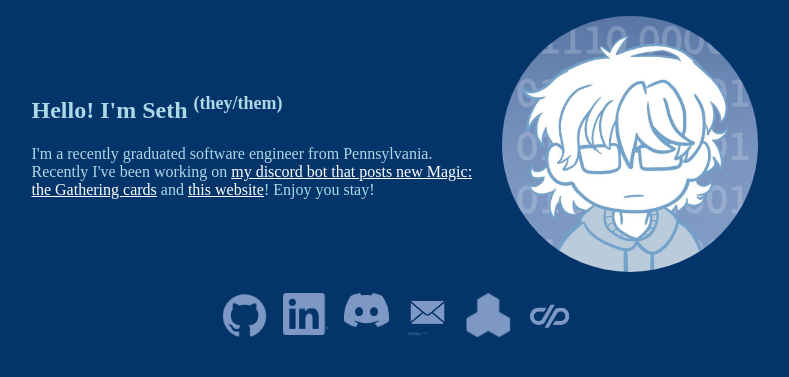
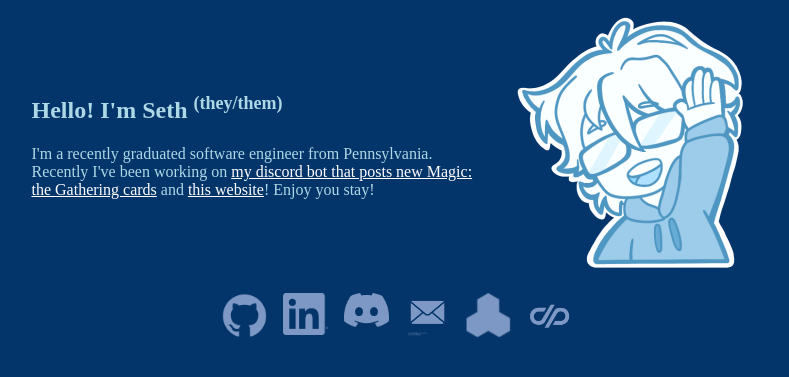
Before and after one commit to SethColeman50/website, a Flask app: page / in a window 1280 px wide. Shown: the part 102-479 px from the top of the page, without its empty margins (243-1032 px from the left). Run offline with Flask 3, Linux system fonts and the light colour scheme.

Commit message:
change image to new commissioned image

```diff
--- a/app/static/index.css
+++ b/app/static/index.css
@@ -8,7 +8,6 @@ body {
     width: 100%;
     max-width: 256px;
     object-fit: cover;
-    border-radius: 50%;
 }
 
 .content {
```
Also changed, not shown: app/static/seth-art.png.
